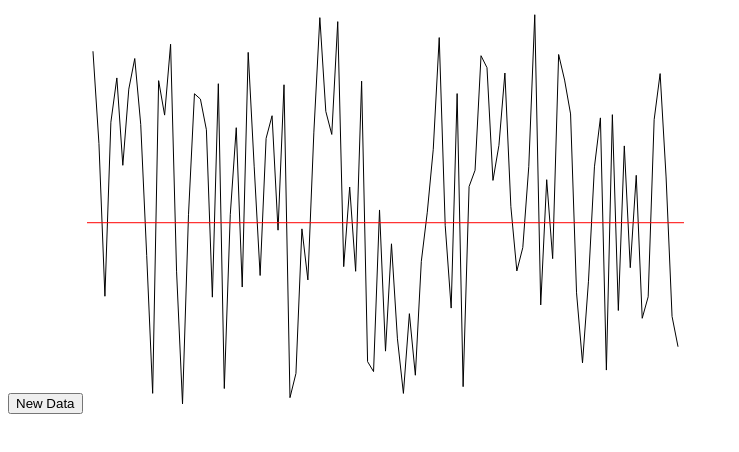
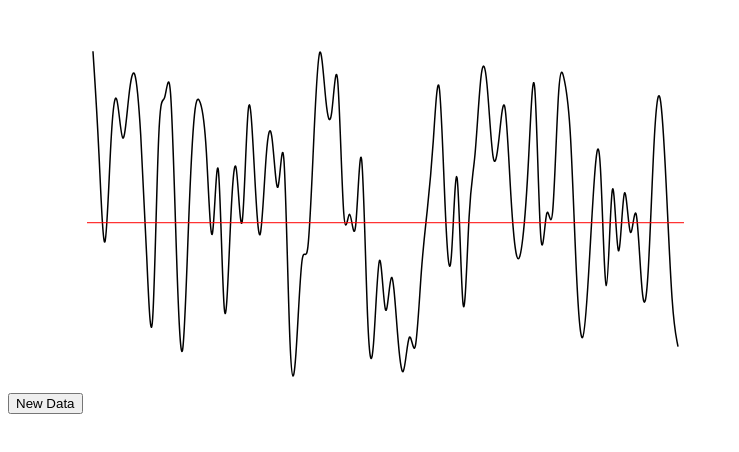
Before and after one commit to timelyportfolio/rCharts_linebreak, a plain HTML site: page index.html in a window 1280 px wide. Both pictures are taken after a click on the button "New Data". Shown: the whole page, without its empty margins (0-739 px from the left). Drawn offline with Linux system fonts and the light colour scheme.

Commit message:
minor changes to illustrate slight differences in smoothing and animation duration

```diff
--- a/index.html
+++ b/index.html
@@ -18,6 +18,7 @@
   var height = parseInt(svg.style("height")) - padding;
 
   var line = d3.svg.line()
+             .interpolate("basis")
              .x(function(d) {
                 return x(d.date);
               })
@@ -50,7 +51,8 @@
       .attr('class', 'line')
       .attr('d', line)
       .style('fill','none')
-      .style('stroke','black');
+      .style('stroke','black')
+      .style('stroke-width',"1.5px");
 
     var breaks = svg.selectAll(".breaks")
       .data( data.breaks )
@@ -71,7 +73,7 @@
     var path = svg.selectAll('.line')
       .datum( data.line )
 
-    path.transition(2000)
+    path.transition().duration(2000)
       .attr('d', line )
 
     var breaks = svg.selectAll(".breaks")
@@ -80,7 +82,7 @@
     breaks.enter()
       .append("path")
 
-    breaks.transition(2000)
+    breaks.transition().duration(2000)
       .attr('class','breaks')
       .attr('d', line)
       .style('fill','none')
```
